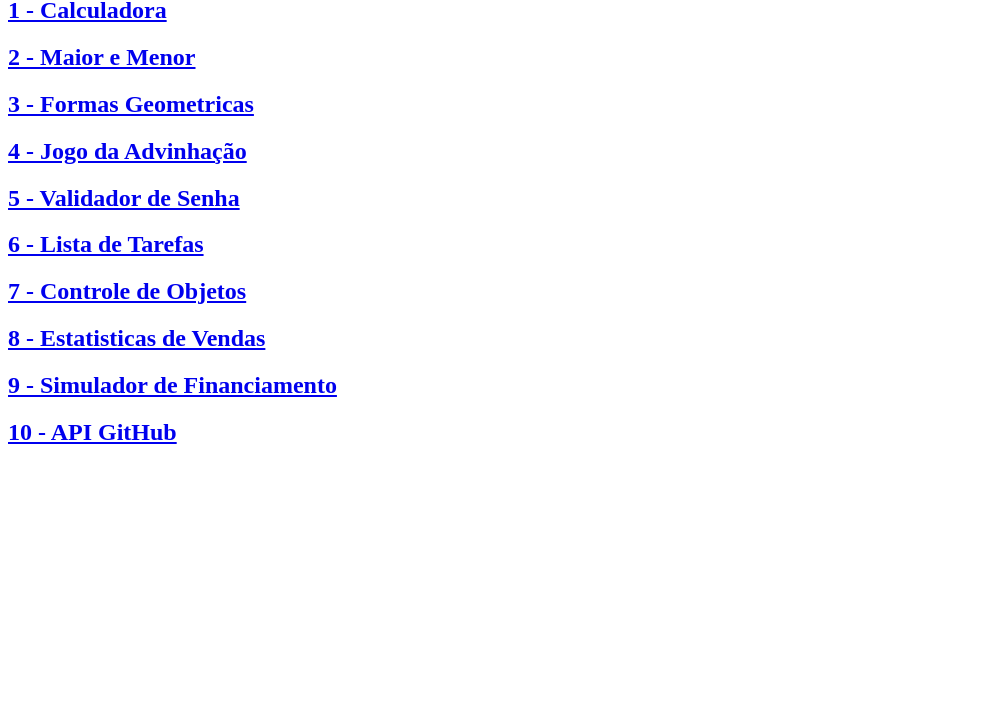
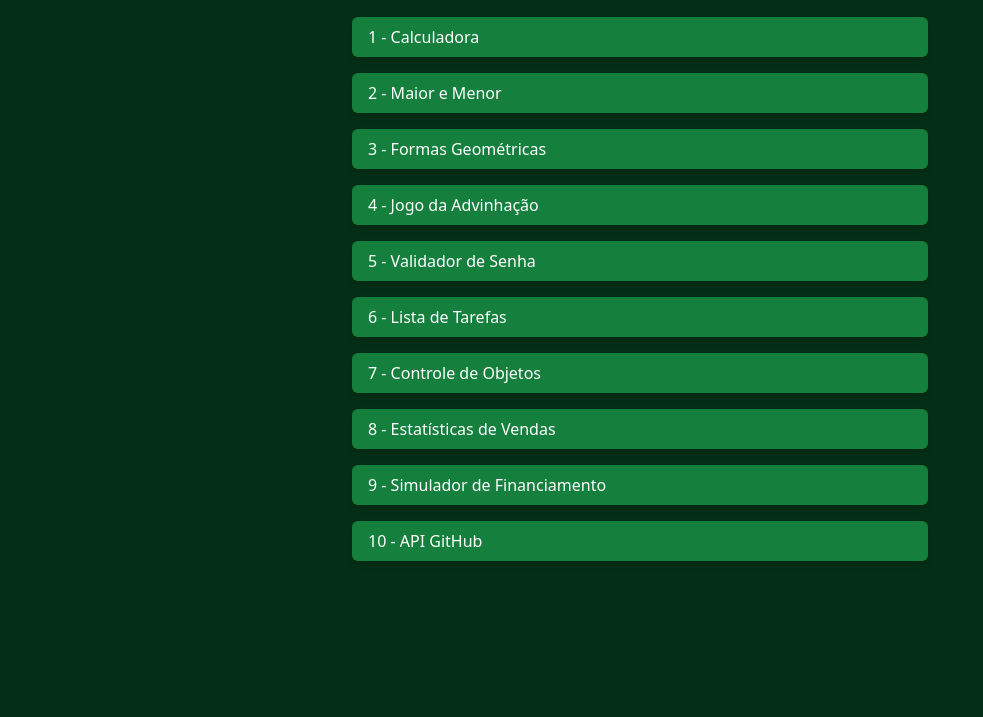
Before and after one commit to lucasmilhoranca/desafio-ipag, a plain HTML site: page index.html in a window 1280 px wide. Shown: the part 83-800 px from the top of the page, without its empty margins (0-983 px from the left). Drawn offline with nearby package versions, Linux system fonts and the light colour scheme.

Commit message:
feat: adicionando estilização a pagina principal que da acesso a todos os exercicios

```diff
--- a/index.html
+++ b/index.html
@@ -4,21 +4,56 @@
 <head>
     <meta charset="UTF-8">
     <meta name="viewport" content="width=device-width, initial-scale=1.0">
-    <title>Document</title>
+    <title>Exercícios</title>
+    <script src="https://cdn.tailwindcss.com"></script>
 </head>
 
-<body>
-    <h1>Exercícios</h1>
-    <h2><a href="./exercicios/1-calculadora-basica/calculadora.html">1 - Calculadora</a></h2>
-    <h2><a href="./exercicios/2-maior-e-menor/index.html">2 - Maior e Menor</a></h2>
-    <h2><a href="./exercicios/3-area-formas-geometricas/index.html">3 - Formas Geometricas</a></h2>
-    <h2><a href="./exercicios/4-jogo-da-adivinhacao/index.html">4 - Jogo da Advinhação</a></h2>
-    <h2><a href="./exercicios/5-validador-de-senha/index.html">5 - Validador de Senha</a></h2>
-    <h2><a href="./exercicios/6-lista-de-tarefas/index.html">6 - Lista de Tarefas</a></h2>
-    <h2><a href="./exercicios/7-manipulacao-e-controle-de-objetos/index.html">7 - Controle de Objetos</a></h2>
-    <h2><a href="./exercicios/8-estatisticas-de-vendas/index.html">8 - Estatisticas de Vendas</a></h2>
-    <h2><a href="./exercicios/9-simulador-de-financiamento/index.html">9 - Simulador de Financiamento</a></h2>
-    <h2><a href="./exercicios/10-manipulacao-de-api/index.html">10 - API GitHub</a></h2>
+<body class="bg-green-950 p-8">
+    <div class="max-w-xl mx-auto">
+        <h1 class="text-white text-3xl font-bold mb-8">Exercícios</h1>
+        <div class="grid gap-4">
+            <a href="./exercicios/1-calculadora-basica/calculadora.html"
+                class="flex items-center justify-between bg-green-700 text-white px-4 py-2 rounded-md shadow-md hover:bg-green-800 transition duration-300">
+                <span>1 - Calculadora</span>
+            </a>
+            <a href="./exercicios/2-maior-e-menor/index.html"
+                class="flex items-center justify-between bg-green-700 text-white px-4 py-2 rounded-md shadow-md hover:bg-green-800 transition duration-300">
+                <span>2 - Maior e Menor</span>
+            </a>
+            <a href="./exercicios/3-area-formas-geometricas/index.html"
+                class="flex items-center justify-between bg-green-700 text-white px-4 py-2 rounded-md shadow-md hover:bg-green-800 transition duration-300">
+                <span>3 - Formas Geométricas</span>
+            </a>
+            <a href="./exercicios/4-jogo-da-adivinhacao/index.html"
+                class="flex items-center justify-between bg-green-700 text-white px-4 py-2 rounded-md shadow-md hover:bg-green-800 transition duration-300">
+                <span>4 - Jogo da Advinhação</span>
+            </a>
+            <a href="./exercicios/5-validador-de-senha/index.html"
+                class="flex items-center justify-between bg-green-700 text-white px-4 py-2 rounded-md shadow-md hover:bg-green-800 transition duration-300">
+                <span>5 - Validador de Senha</span>
+            </a>
+            <a href="./exercicios/6-lista-de-tarefas/index.html"
+                class="flex items-center justify-between bg-green-700 text-white px-4 py-2 rounded-md shadow-md hover:bg-green-800 transition duration-300">
+                <span>6 - Lista de Tarefas</span>
+            </a>
+            <a href="./exercicios/7-manipulacao-e-controle-de-objetos/index.html"
+                class="flex items-center justify-between bg-green-700 text-white px-4 py-2 rounded-md shadow-md hover:bg-green-800 transition duration-300">
+                <span>7 - Controle de Objetos</span>
+            </a>
+            <a href="./exercicios/8-estatisticas-de-vendas/index.html"
+                class="flex items-center justify-between bg-green-700 text-white px-4 py-2 rounded-md shadow-md hover:bg-green-800 transition duration-300">
+                <span>8 - Estatísticas de Vendas</span>
+            </a>
+            <a href="./exercicios/9-simulador-de-financiamento/index.html"
+                class="flex items-center justify-between bg-green-700 text-white px-4 py-2 rounded-md shadow-md hover:bg-green-800 transition duration-300">
+                <span>9 - Simulador de Financiamento</span>
+            </a>
+            <a href="./exercicios/10-manipulacao-de-api/index.html"
+                class="flex items-center justify-between bg-green-700 text-white px-4 py-2 rounded-md shadow-md hover:bg-green-800 transition duration-300">
+                <span>10 - API GitHub</span>
+            </a>
+        </div>
+    </div>
 </body>
 
 </html>
```
